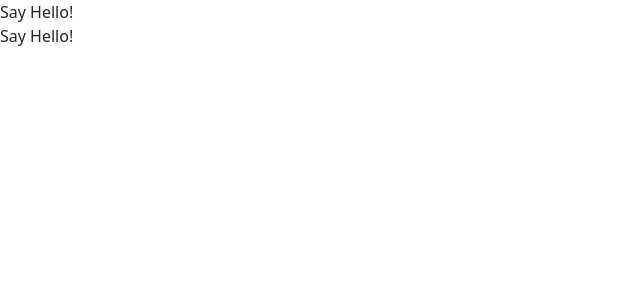
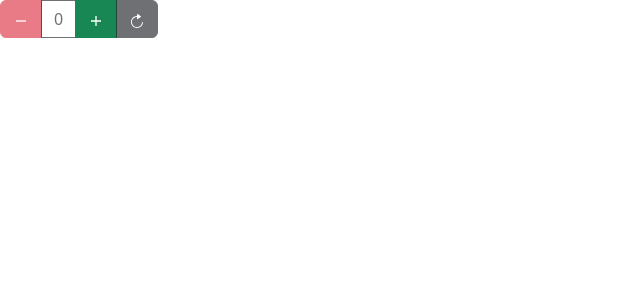
Before and after one commit to BurakTetikk/react, a React (Create React App) app: page / in a window 1280 px wide. Shown: the top 300 px of the page, without its empty margins (0-640 px from the left). Built offline with nearby package versions, Linux system fonts and the light colour scheme.

Commit message:
Hooks, useState

```diff
--- a/src/App.js
+++ b/src/App.js
@@ -4,6 +4,7 @@ import BootstrapStatic from "./components/10-bootstrap/BootstrapStatic";
 import BootstrapDynamic from "./components/10-bootstrap/bootstrap-dynamic";
 import Icons from "./components/11-icons/icons";
 import Events from "./components/12-events/events";
+import Counter from "./components/13-useState/counter";
 
 const App = () => {
     return (
@@ -36,7 +37,8 @@ const App = () => {
             {/*<BootstrapStatic/>*/}
             {/*<BootstrapDynamic/>*/}
             {/*<Icons/>*/}
-            <Events/>
+            {/*<Events/>*/}
+            <Counter/>
         </div>
     );
 };
--- /dev/null
+++ b/src/components/13-useState/counter.jsx
@@ -0,0 +1,18 @@
+import React, {useState} from 'react';
+import {Button, ButtonGroup} from "react-bootstrap";
+import {IoIosRefresh, IoMdAdd, IoMdRemove} from "react-icons/io";
+
+const Counter = () => {
+    const [counter, setCounter] = useState(0);
+
+    return (
+        <ButtonGroup aria-label="Basic example">
+            <Button variant="danger" onClick={() => setCounter((prev) => prev - 1)} disabled={!counter}><IoMdRemove/></Button>
+            <Button variant="white" disabled>{counter}</Button>
+            <Button variant="success" onClick={() => setCounter((prev) => prev + 1)}><IoMdAdd/></Button>
+            <Button variant="dark" onClick={() => setCounter(0)} disabled={!counter}><IoIosRefresh/></Button>
+        </ButtonGroup>
+    );
+};
+
+export default Counter;
```
